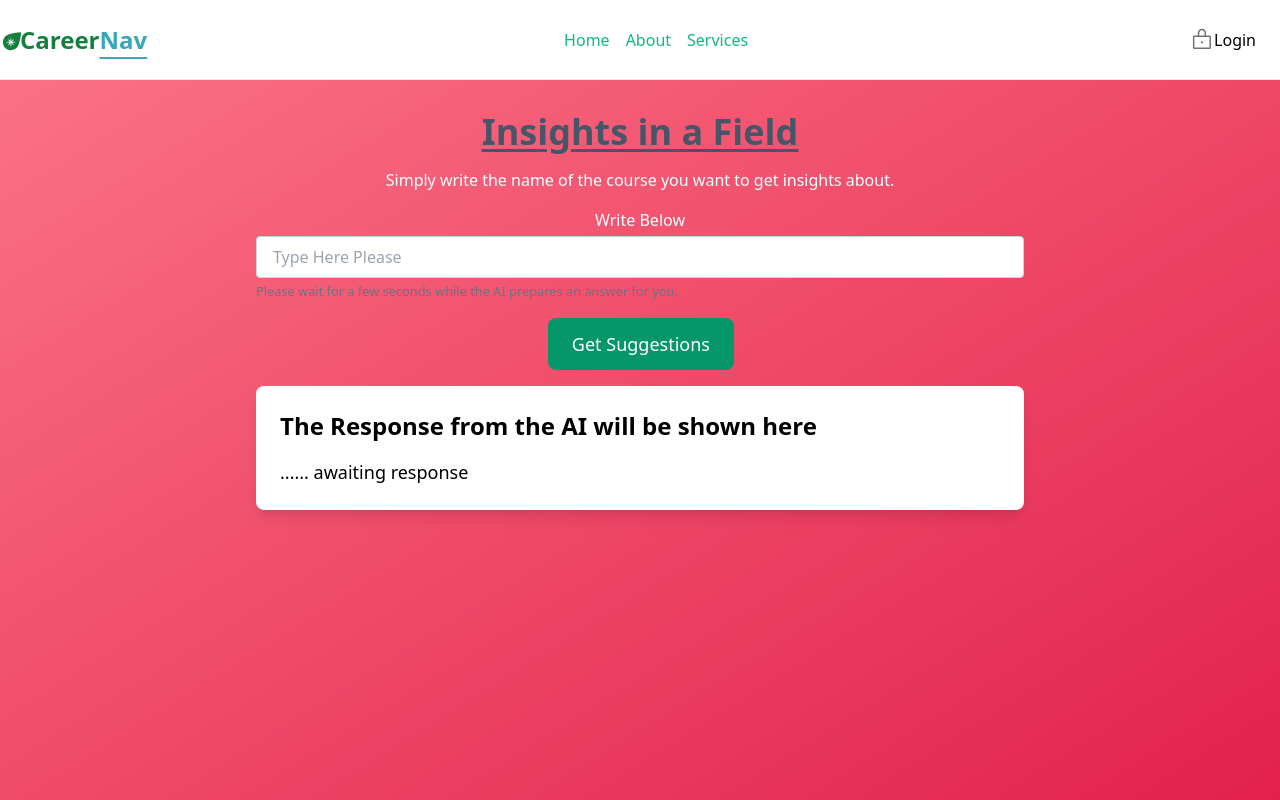
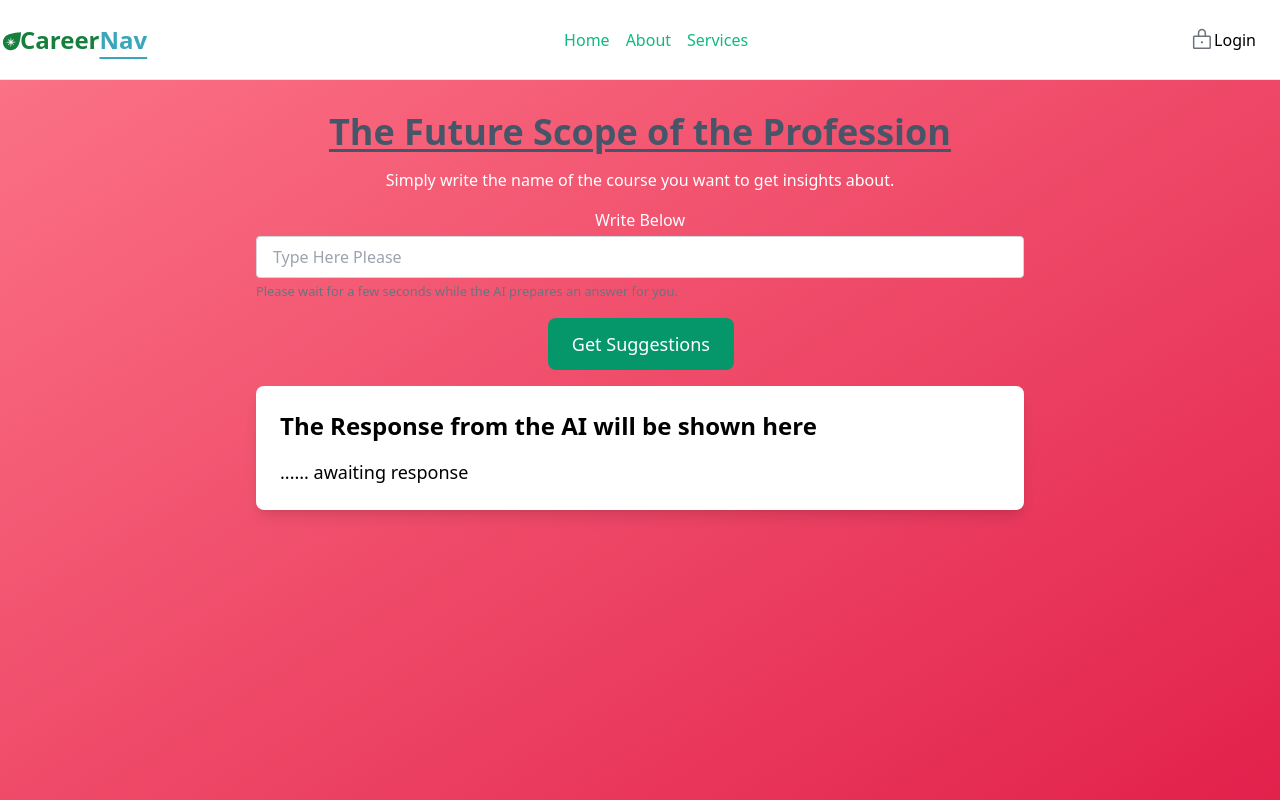
Before and after one commit to Prajjawal12/CareerNav, a React (Vite) app: page /scope-future in a window 1280 px wide. Shown: the top 800 px of the page. Built offline with nearby package versions, Linux system fonts and the light colour scheme.

Commit message:
changed a heading in Scope_Future.jsx

```diff
--- a/src/pages/Scope_Future.jsx
+++ b/src/pages/Scope_Future.jsx
@@ -50,7 +50,7 @@ function Scope_Future() {
     <div className="px-4 py-8 bg-gradient-to-br from-rose-400 to-rose-600 h-screen">
       <div className="max-w-3xl mx-auto">
         <h1 className="text-4xl font-bold mb-4 text-slate-600 text-center underline underline-offset-4">
-          Insights in a Field
+          The Future Scope of the Profession
         </h1>
         <p className="mb-4 text-center text-white font-thin">
           Simply write the name of the course you want to get insights about.
```
